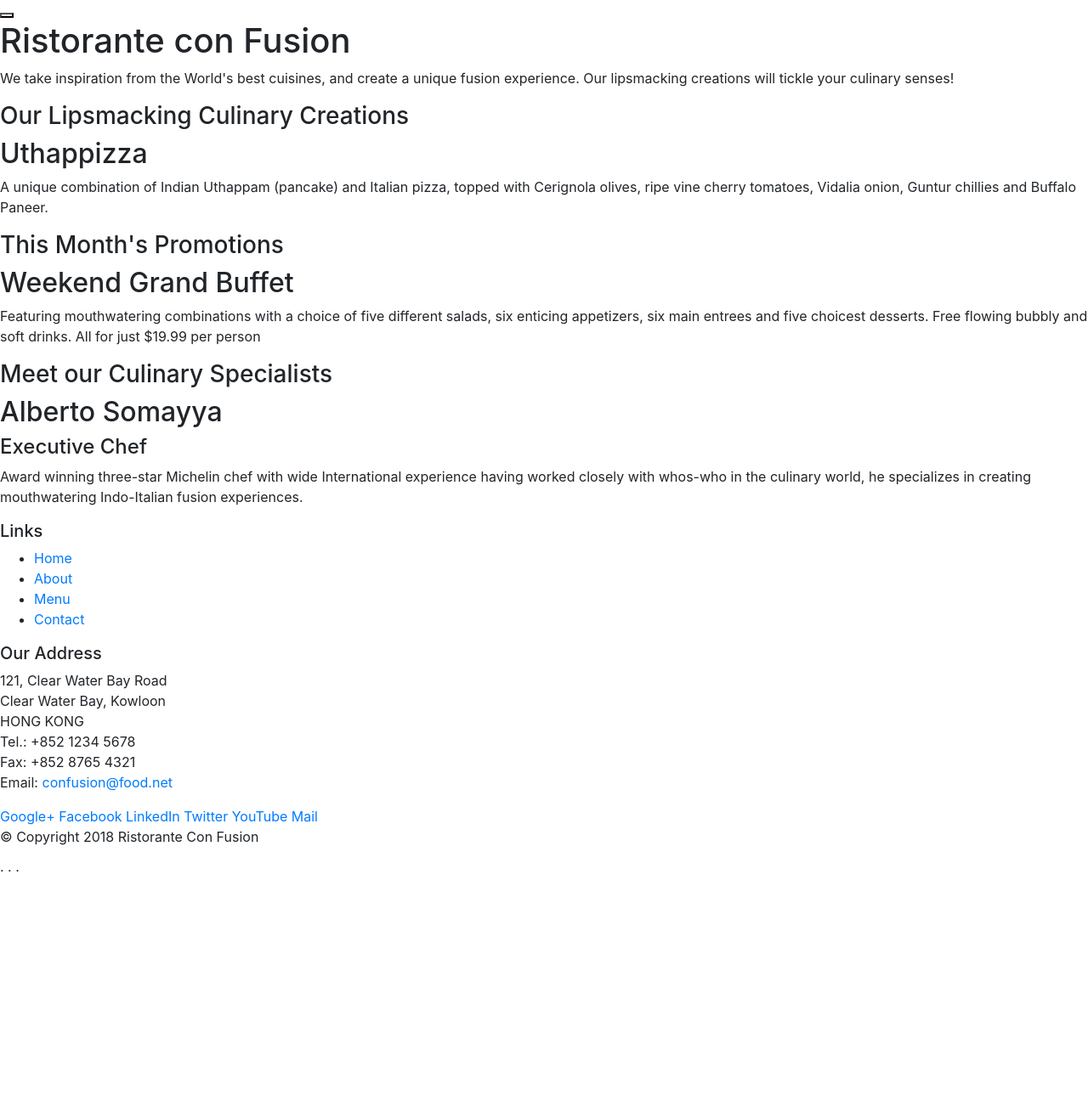
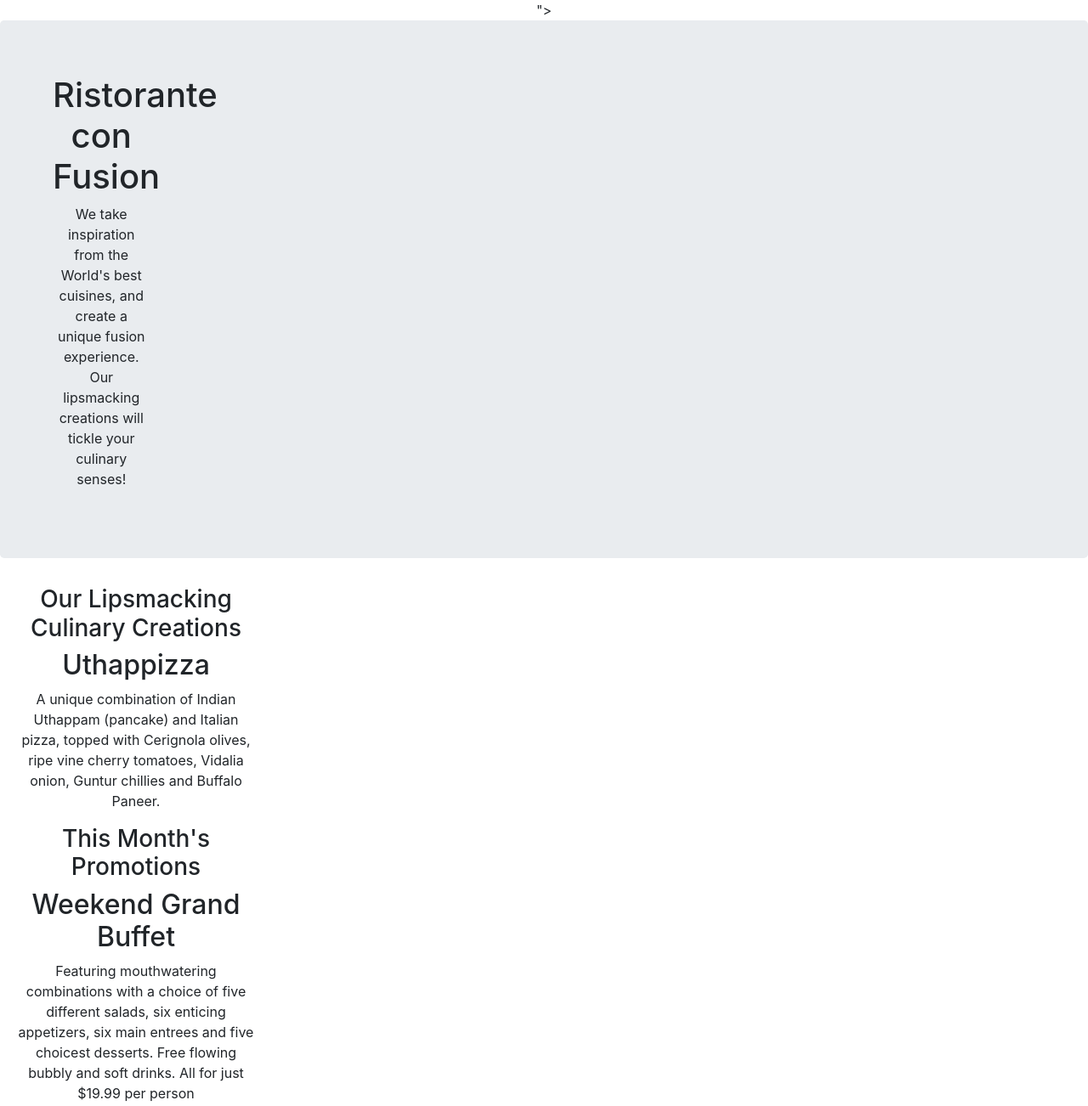
Before and after one commit to kaymid1/git-bootstrap4RE, a website: page index.html in a window 1280 px wide. Shown: the top 1302 px of the page at 85% size. Before the commit the page ends 1037 px from the top, so only its background shows below. Drawn offline with nearby package versions, Linux system fonts and the light colour scheme.

Commit message:
Bootstrap Grid Part1

```diff
--- a/index.html
+++ b/index.html
@@ -14,27 +14,28 @@
 <!-- Bootstrap CSS -->
 
 <link rel="stylesheet" href="node_modules/bootstrap/dist/css/bootstrap.min.css">
+<link rel="stylesheet" href="style.css">
 
 </head>
 
 <body>
+    <div class="container">"></div>
+        <div class ="row"></div>
+    <header class = "jumbotron ">
 
-    <header>
-
-        <div>
-            <div>
+        <div class="col-12 col-sm-6">
+            <div class ="col-12 col-sm-4 order-sm-last col-md-3">
                 <div>
-                    <button></button>
                     <h1>Ristorante con Fusion</h1>
                     <p>We take inspiration from the World's best cuisines, and create a unique fusion experience. Our lipsmacking creations will tickle your culinary senses!</p>
                 </div>
-                <div>
+                <div class ="col col-sm order-sm-first col-md">
                 </div>
             </div>
         </div>
     </header>
 
-    <div>
+    <div class="col-12 col-sm-4 col-md-3">
         <div>
             <div>
                 <h3>Our Lipsmacking Culinary Creations</h3>
@@ -68,19 +69,19 @@
         </div>
     </div>
 
-    <footer class="footer">
-        <div>
-            <div>
-                <div>
+    <footer >
+        <div class="container">
+            <div class="row">
+                <div class="col-4 col-sm-2">
                     <h5>Links</h5>
-                    <ul>
+                    <ul class="col-4 offset-1 col-sm-2">
                         <li><a href="#">Home</a></li>
                         <li><a href="#">About</a></li>
                         <li><a href="#">Menu</a></li>
                         <li><a href="#">Contact</a></li>
                     </ul>
                 </div>
-                <div>
+                <div class="col-7 col-sm-5">
                     <h5>Our Address</h5>
                     <address>
 		              121, Clear Water Bay Road<br>
@@ -91,7 +92,7 @@
 		              Email: <a href="mailto:confusion@food.net">confusion@food.net</a>
 		           </address>
                 </div>
-                <div>
+                <div class ="col-12 col-sm-4">
                     <div>
                         <a href="http://google.com/+">Google+</a>
                         <a href="http://www.facebook.com/profile.php?id=">Facebook</a>
@@ -101,12 +102,13 @@
                         <a href="mailto:">Mail</a>
                     </div>
                 </div>
-           </div>
-           <div>
+
+           <div class ="col-auto">
                 <div>
                     <p>© Copyright 2018 Ristorante Con Fusion</p>
                 </div>
            </div>
+        </div>
         </div>
     </footer>
     <!-- jQuery first, then Popper.js, then Bootstrap JS. -->
@@ -116,7 +118,8 @@
 · <script src="node_modules/popper.js/dist/umd/popper.min.js"></script>
 
 · <script src="node_modules/bootstrap/dist/js/bootstrap.min.js"></script>
-
+</div>
+</div>
 </body>
 
 </html>
--- a/style.css
+++ b/style.css
@@ -1,9 +1,3 @@
-.head{
-    background-color: aqua;
-}
 *{
     text-align: center;
 }
-.footer{
-    background-color: rgb(26, 210, 223);
-}
```
